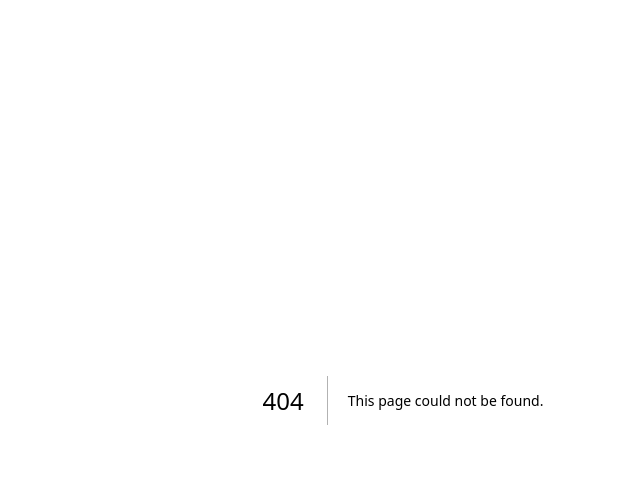
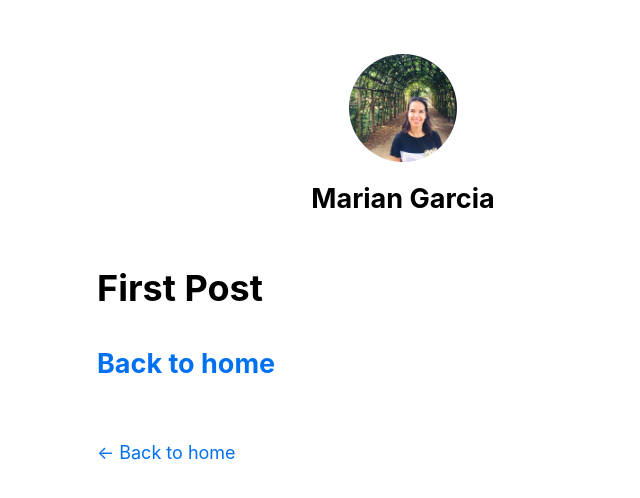
Before and after one commit to mariangace/heyMarian, a Next.js app: page /posts/first-post in a window 1280 px wide. Before the commit this address had no page. Shown: the top 498 px of the page, without its empty margins (237-877 px from the left). Built offline with nearby package versions, Linux system fonts and the light colour scheme.

Commit message:
Creating and customize blog site using Next.js

```diff
--- /dev/null
+++ b/components/layout.js
@@ -0,0 +1,69 @@
+import Head from "next/head";
+import Image from "next/image";
+import styles from "./layout.module.css";
+import utilStyles from "../styles/utils.module.css";
+import Link from "next/link";
+
+const name = "Marian Garcia";
+export const siteTitle = "Hey, I'm Marian Garcia";
+
+export default function Layout({ children, home }) {
+  return (
+    <div className={styles.container}>
+      <Head>
+        <link rel="icon" href="/favicon.ico" />
+        <meta
+          name="description"
+          content="Learn how to build a personal website using Next.js"
+        />
+        <meta
+          property="og:image"
+          content={`https://og-image.vercel.app/${encodeURI(
+            siteTitle
+          )}.png?theme=light&md=0&fontSize=75px&images=https%3A%2F%2Fassets.vercel.com%2Fimage%2Fupload%2Ffront%2Fassets%2Fdesign%2Fnextjs-black-logo.svg`}
+        />
+        <meta name="og:title" content={siteTitle} />
+        <meta name="twitter:card" content="summary_large_image" />
+      </Head>
+      <header className={styles.header}>
+        {home ? (
+          <>
+            <Image
+              priority
+              src="/images/profile.jpg"
+              className={utilStyles.borderCircle}
+              height={144}
+              width={144}
+              alt=""
+            />
+            <h1 className={utilStyles.heading2Xl}>{name}</h1>
+          </>
+        ) : (
+          <>
+            <Link href="/">
+              <Image
+                priority
+                src="/images/profile.jpg"
+                className={utilStyles.borderCircle}
+                height={108}
+                width={108}
+                alt=""
+              />
+            </Link>
+            <h2 className={utilStyles.headingLg}>
+              <Link href="/" className={utilStyles.colorInherit}>
+                {name}
+              </Link>
+            </h2>
+          </>
+        )}
+      </header>
+      <main>{children}</main>
+      {!home && (
+        <div className={styles.backToHome}>
+          <Link href="/">← Back to home</Link>
+        </div>
+      )}
+    </div>
+  );
+}
--- /dev/null
+++ b/components/layout.module.css
@@ -0,0 +1,15 @@
+.container {
+  max-width: 36rem;
+  padding: 0 1rem;
+  margin: 3rem auto 6rem;
+}
+
+.header {
+  display: flex;
+  flex-direction: column;
+  align-items: center;
+}
+
+.backToHome {
+  margin: 3rem 0 0;
+}
--- /dev/null
+++ b/pages/_app.js
@@ -0,0 +1,5 @@
+import "../styles/global.css";
+
+export default function App({ Component, pageProps }) {
+  return <Component {...pageProps} />;
+}
--- /dev/null
+++ b/pages/posts/first-post.js
@@ -0,0 +1,25 @@
+import Script from "next/script";
+import Link from "next/link";
+import Head from "next/head";
+import Layout from "../../components/layout";
+
+export default function FirstPost() {
+  return (
+    <Layout>
+      <Head>
+        <title>First Post</title>
+      </Head>
+      <Script
+        src="https://connect.facebook.net/en_US/sdk.js"
+        strategy="lazyOnload"
+        onLoad={() =>
+          console.log(`script loaded correctly, window.FB has been populated`)
+        }
+      />
+      <h1>First Post</h1>
+      <h2>
+        <Link href="/">Back to home</Link>
+      </h2>
+    </Layout>
+  );
+}
--- /dev/null
+++ b/styles/global.css
@@ -0,0 +1,27 @@
+html,
+body {
+  padding: 0;
+  margin: 0;
+  font-family: -apple-system, BlinkMacSystemFont, Segoe UI, Roboto, Oxygen, Ubuntu,
+    Cantarell, Fira Sans, Droid Sans, Helvetica Neue, sans-serif;
+  line-height: 1.6;
+  font-size: 18px;
+}
+
+* {
+  box-sizing: border-box;
+}
+
+a {
+  color: #0070f3;
+  text-decoration: none;
+}
+
+a:hover {
+  text-decoration: underline;
+}
+
+img {
+  max-width: 100%;
+  display: block;
+}
--- /dev/null
+++ b/styles/utils.module.css
@@ -0,0 +1,52 @@
+.heading2Xl {
+  font-size: 2.5rem;
+  line-height: 1.2;
+  font-weight: 800;
+  letter-spacing: -0.05rem;
+  margin: 1rem 0;
+}
+
+.headingXl {
+  font-size: 2rem;
+  line-height: 1.3;
+  font-weight: 800;
+  letter-spacing: -0.05rem;
+  margin: 1rem 0;
+}
+
+.headingLg {
+  font-size: 1.5rem;
+  line-height: 1.4;
+  margin: 1rem 0;
+}
+
+.headingMd {
+  font-size: 1.2rem;
+  line-height: 1.5;
+}
+
+.borderCircle {
+  border-radius: 9999px;
+}
+
+.colorInherit {
+  color: inherit;
+}
+
+.padding1px {
+  padding-top: 1px;
+}
+
+.list {
+  list-style: none;
+  padding: 0;
+  margin: 0;
+}
+
+.listItem {
+  margin: 0 0 1.25rem;
+}
+
+.lightText {
+  color: #666;
+}
```
Also changed, not shown: pages/index.js (+13 -108 lines), public/images/profile.jpg (added), public/vercel.svg (deleted).
